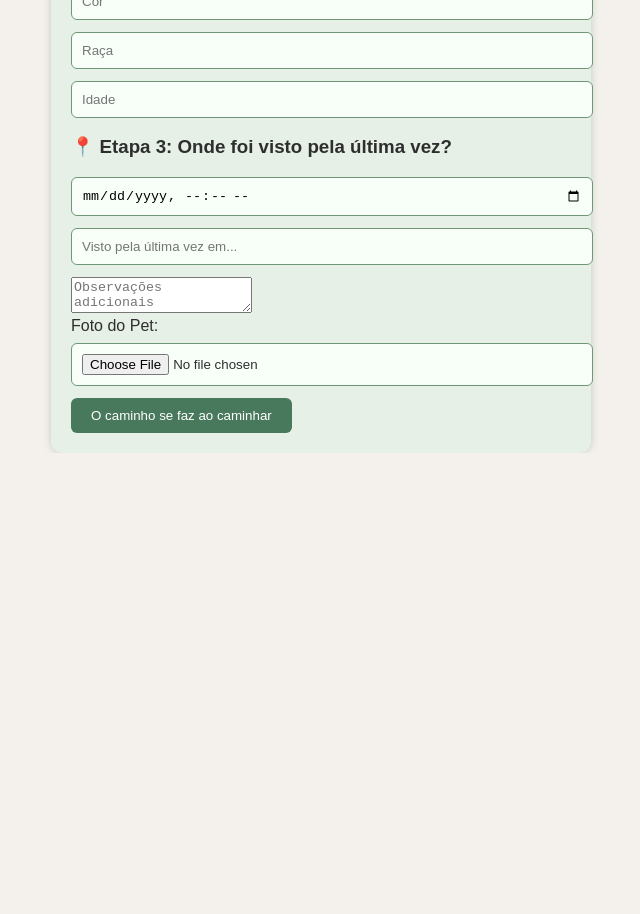
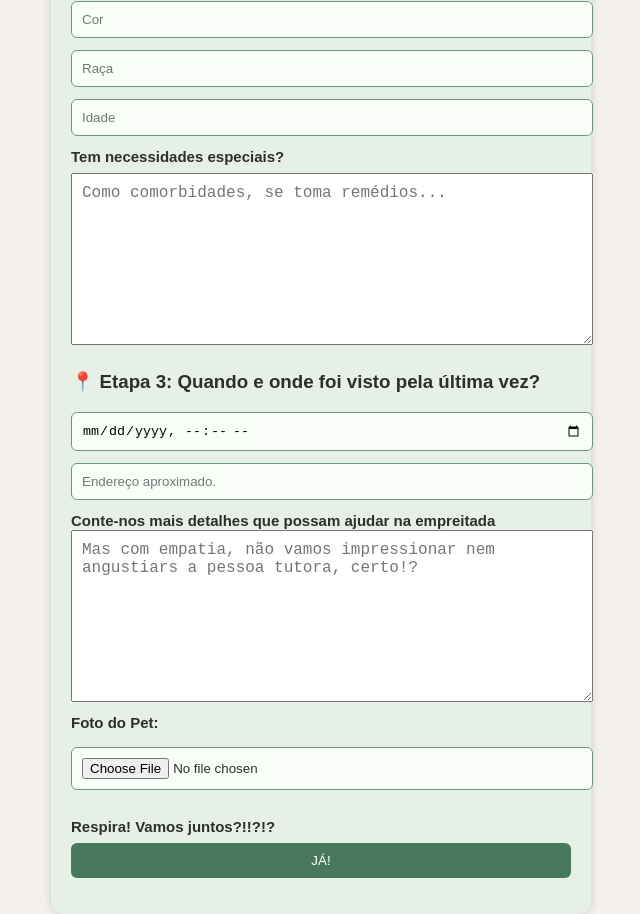
Before and after one commit to vctmor/agenteachapet-api, a Vue app: page / in a window 1280 px wide. Shown: the part 480-1394 px from the top of the page, without its empty margins (319-959 px from the left). Before the commit the page ends 933 px from the top, so only its background shows below. Built offline with nearby package versions, Linux system fonts and the light colour scheme.

Commit message:
Correções de algumas palavras, aprimoramento da linguagem do formulario

```diff
--- a/src/views/PetForm.vue
+++ b/src/views/PetForm.vue
@@ -1,9 +1,9 @@
 <template>
   <form @submit.prevent="submitForm" class="form-container">
 
-    <h2>🎯 Comece sua Jornada de Busca ou apoio</h2>
+    <h2>🎯 Inicie uma nova Jornada de Busca</h2>
     <p>Vamos torcer para que ele tenha ido dormir dentro de alguma gaveta, ou esteja dentro do sofá.</p>
-    <p>Mas enquanto não  temos certeza, <strong>vamos dar início à jornada</strong></p>
+    <p>Enquanto não  temos certeza, seguimoso no encalço! -  <strong>AgenteAchaPet!</strong></p>
 
     <h3>👤 Etapa 1: Quem está convocando a travessia!?</h3>
     <input v-model="person.name" placeholder="Como prefere que te chame" required />
@@ -22,11 +22,17 @@
     <input v-model="pet.color" placeholder="Cor" required />
     <input v-model="pet.breed" placeholder="Raça" required />
     <input v-model.number="pet.age" placeholder="Idade" type="number" required />
+    <div>
+      <label for="necessidades">Tem necessidades especiais?</label>
+      <textarea id="necessidades" placeholder="Como comorbidades, se toma remédios..."></textarea>
+    </div>
+    <h3>📍 Etapa 3: Quando e onde foi visto pela última vez?</h3>
+    <input v-model="search.disappearanceDate" type="datetime-local" required />
+    <input v-model="search.location" placeholder="Endereço aproximado." required />
 
-    <h3>📍 Etapa 3: Onde foi visto pela última vez?</h3>
-    <input v-model="search.disappearanceDate" type="datetime-local" required />
-    <input v-model="search.location" placeholder="Visto pela última vez em..." required />
-    <textarea v-model="search.additionalNotes" placeholder="Observações adicionais"></textarea>
+    <label for="additionalNotes">Conte-nos mais detalhes que possam ajudar na empreitada</label>
+    <textarea id="additionalNotes" v-model="search.additionalNotes" placeholder="Mas com empatia, não vamos impressionar nem angustiars a pessoa tutora, certo!?"></textarea>
+
     <div>
         <label for="photo">Foto do Pet:</label>
         <input id="photo" type="file" accept="image/*" @change="previewImage" required />
@@ -36,7 +42,10 @@
       <img :src="preview" alt="Prévia da imagem" />
     </div>
 
-    <button type="submit">O caminho se faz ao caminhar</button>
+    <div>
+  <label for="button">Respira! Vamos juntos?!!?!?</label>
+  <button id="button" type="button" onclick="this.innerText='O caminho se faz caminhando!'">JÁ!</button>
+</div>
   </form>
 </template>
 
@@ -74,6 +83,9 @@ export default {
       }
     },
       async submitForm() {
+
+        document.getElementById('button').innerText = 'O caminho se faz caminhando!';
+
         const formData = new FormData();
 
         const data = {
@@ -119,6 +131,30 @@ export default {
 
 
 <style scoped>
+
+  /* Coloca o label acima e estiliza */
+  div {
+    display: flex;
+    flex-direction: column;
+    margin-bottom: 1rem;
+  }
+
+  label {
+    margin-bottom: 0.5rem;
+    font-size: 15px;
+    font-weight: bold;
+  }
+
+  textarea {
+    width: 100%;       /* ou defina em px, ex: 400px */
+    height: 150px;     /* aumenta a altura */
+    padding: 10px;
+    margin-bottom: 0.5rem;
+    font-size: 16px;
+    resize: vertical;  /* permite redimensionamento vertical */
+  }
+
+
 .form-container {
   max-width: 500px;
   margin: auto;
```
